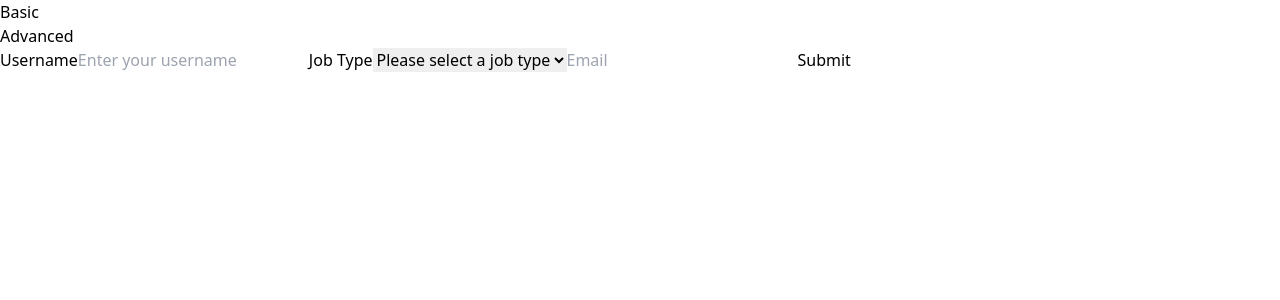
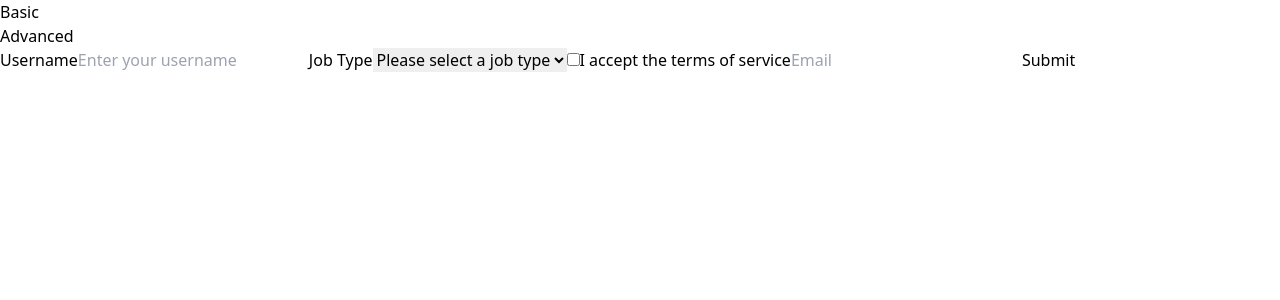
Before and after one commit to NelliWojo/formik-yup-form, a React (Vite) app: page / in a window 1280 px wide. Both pictures are taken after a click on the element "Advanced". Shown: the top 300 px of the page. Built offline with nearby package versions, Linux system fonts and the light colour scheme.

Commit message:
add custom checkbox

```diff
--- a/src/components/AdvancedForm.tsx
+++ b/src/components/AdvancedForm.tsx
@@ -2,6 +2,7 @@ import { ErrorMessage, Field, Form, Formik } from "formik";
 import CustomInput from "./CustomInput";
 import { advancedSchema } from "../schemas/validation";
 import CustomSelect from "./CustomSelect";
+import CustomCheckbox from "./CustomCheckbox";
 
 interface FormValues {
   username: string;
@@ -55,6 +56,7 @@ export default function AdvancedForm() {
             <option value="manager">Manager</option>
             <option value="other">Other</option>
           </CustomSelect>
+          <CustomCheckbox type="checkbox" name="acceptedTos" />
 
           <Field type="email" name="email" placeholder="Email" />
           <ErrorMessage name="email" component="div" />
--- /dev/null
+++ b/src/components/CustomCheckbox.tsx
@@ -0,0 +1,25 @@
+import { useField } from "formik";
+
+interface CustomInputProps {
+  name: string;
+  type: string;
+}
+
+export default function CustomCheckbox({ name, type }: CustomInputProps) {
+  const [field, meta] = useField(name);
+
+  return (
+    <>
+      <input
+        id={name}
+        type={type}
+        {...field}
+        className={meta.touched && meta.error ? "bg-red-500" : ""}
+      />
+      <span>I accept the terms of service</span>
+      {meta.touched && meta.error ? (
+        <div className="text-red-500 text-sm">{meta.error}</div>
+      ) : null}
+    </>
+  );
+}
```
